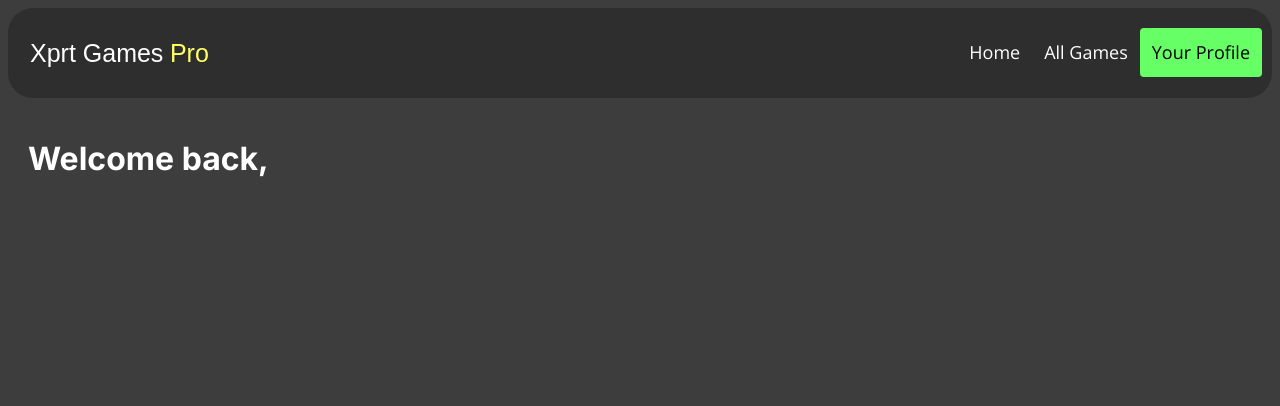
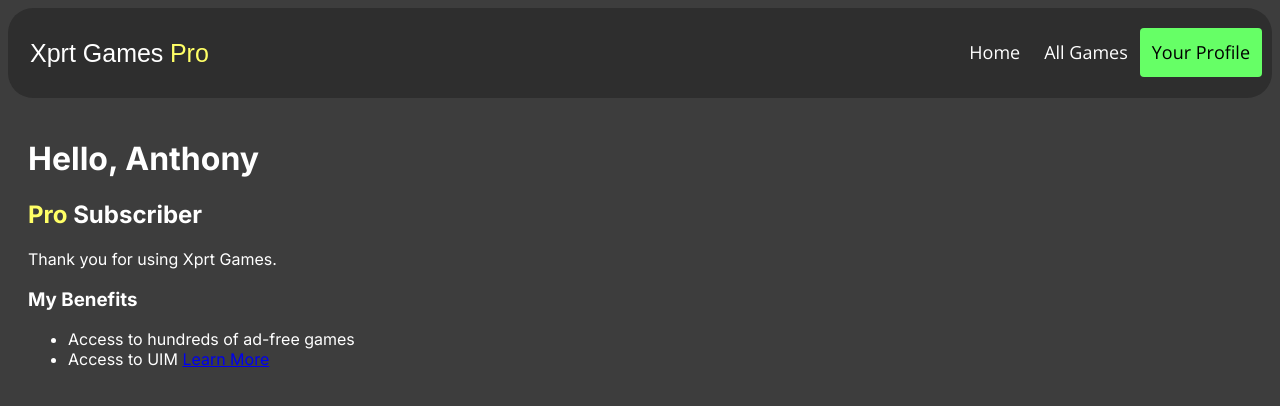
Before and after one commit to peretashacking/xprt, a plain HTML site: page pro/profile.html in a window 1280 px wide. Drawn offline with nearby package versions, Linux system fonts and the light colour scheme; files that its build step writes are made by us from their sources; a web font is replaced by a local one.

Commit message:
Add welcome message and benefits to profile page in pro edition

```diff
--- a/pro/profile.html
+++ b/pro/profile.html
@@ -25,8 +25,21 @@
 
       <!-- Begin Site-->
       <div class="site-content">
-        <h1>Welcome back, <span id="username"></span></h1>
+        <h1>Hello, <span id="username"></span></h1>
+        <h2><span id="pro">Pro</span> Subscriber</h2>
+        <p>Thank you for using Xprt Games.</p>
+        <h3>My Benefits</h3>
+        <ul>
+          <li>Access to hundreds of ad-free games</li>
+          <li>Access to UIM <a href="#uim-info">Learn More</a></li>
+        </ul>
       </div>
 
+      <script>
+      var username = console.log("For beta, in prod this will check with Cryptolens API --Please enter your username:");
+
+                document.getElementById("username").innerHTML = "Anthony";
+
+      </script>
 </body>
 </html>
--- a/pro/stylesheet.css
+++ b/pro/stylesheet.css
@@ -155,3 +155,14 @@
   .unstyle {
     all: unset;
 }
+
+.a-profile {
+	color: #66ff66;
+	text-decoration: none;
+	transition: color 0.5s ease;
+}
+
+a:hover {
+	color: #47bd47;
+	text-decoration: underline;
+}
```
